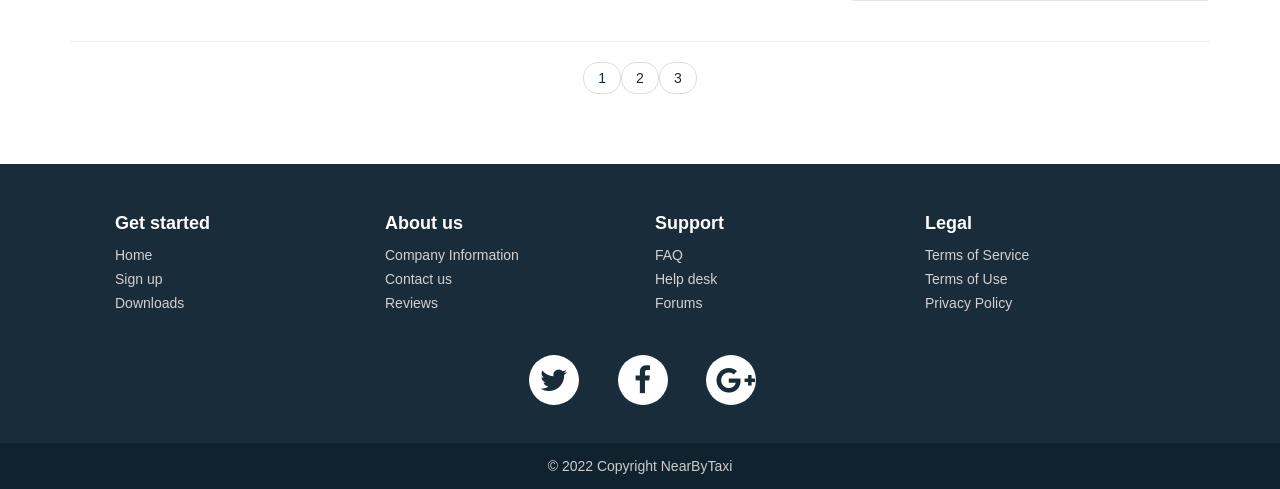
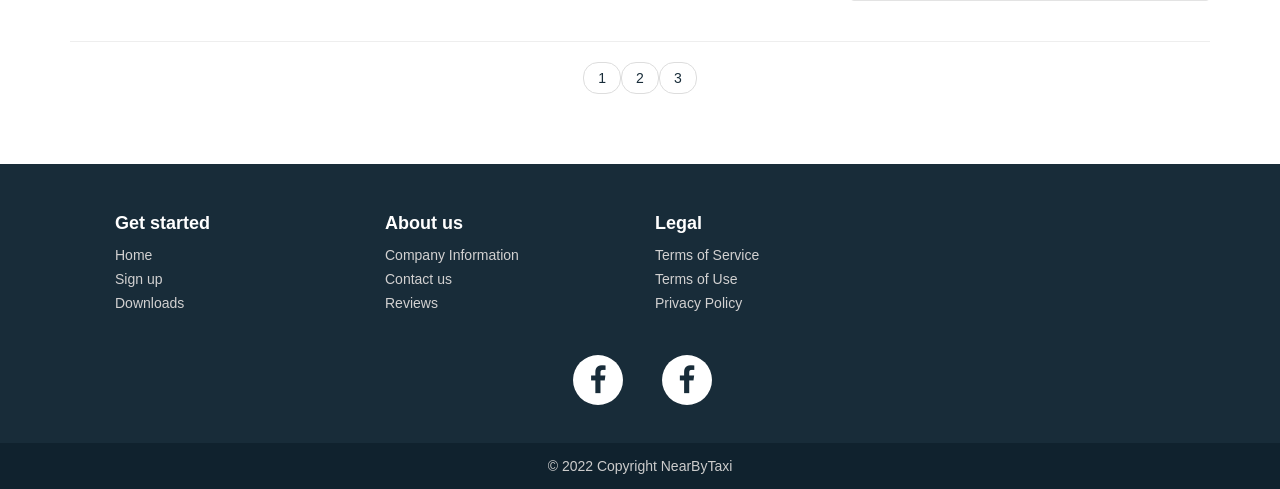
Before and after one commit to mamutalib/NearBy-Taxi, a PHP site: page /index.php in a window 1280 px wide. Shown: the part 826-1315 px from the top of the page. Run offline with PHP 8.4, Linux system fonts and the light colour scheme; data comes from the database, SQL or seed files in the repository; some libraries are stand-ins or nearby versions.

Commit message:
footer info updated

```diff
--- a/bus.sql
+++ b/bus.sql
@@ -280,7 +280,3 @@ ALTER TABLE `query`
 ALTER TABLE `users`
   MODIFY `user_id` int(3) NOT NULL AUTO_INCREMENT, AUTO_INCREMENT=31;
 COMMIT;
-
-/*!40101 SET CHARACTER_SET_CLIENT=@OLD_CHARACTER_SET_CLIENT */;
-/*!40101 SET CHARACTER_SET_RESULTS=@OLD_CHARACTER_SET_RESULTS */;
-/*!40101 SET COLLATION_CONNECTION=@OLD_COLLATION_CONNECTION */;
--- a/includes/footer.php
+++ b/includes/footer.php
@@ -20,14 +20,6 @@
                     </ul>
                 </div>
                 <div class="col-sm-3">
-                    <h5>Support</h5>
-                    <ul>
-                        <li><a href="#">FAQ</a></li>
-                        <li><a href="#">Help desk</a></li>
-                        <li><a href="#">Forums</a></li>
-                    </ul>
-                </div>
-                <div class="col-sm-3">
                     <h5>Legal</h5>
                     <ul>
                         <li><a href="#">Terms of Service</a></li>
@@ -38,9 +30,9 @@
             </div>
         </div>
         <div class="social-networks">
-            <a href="https://twitter.com/PrateekMaster" class="twitter"><i class="fa fa-twitter"></i></a>
-            <a href="https://www.facebook.com/prateek.saraswat.140" class="facebook"><i class="fa fa-facebook"></i></a>
-            <a href="https://plus.google.com/105830105730205723599" class="google"><i class="fa fa-google-plus"></i></a>
+            <a href="https://fb.com/mamutalibcse" class="facebook"><i class="fa fa-facebook"></i></a>
+            <a href="https://fb.com/100010579951188" class="facebook"><i class="fa fa-facebook"></i></a>
+
         </div>
         <div class="footer-copyright">
             <p>© 2022 Copyright NearByTaxi </p>
```
